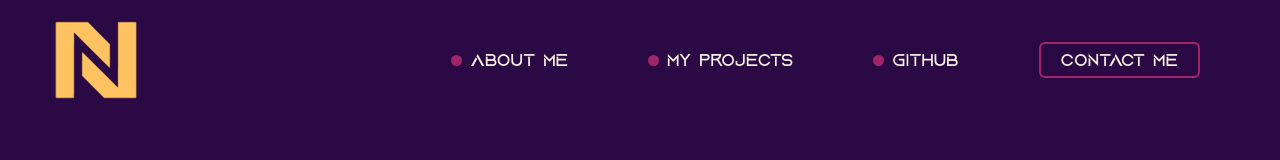
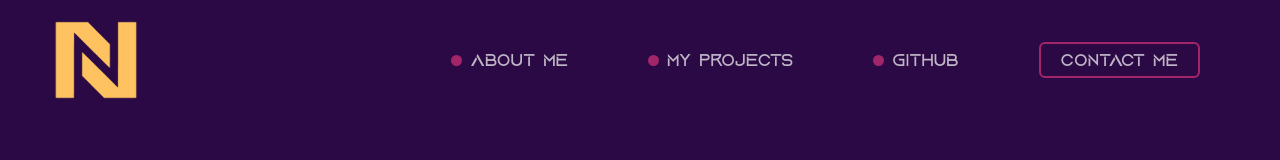
Before and after one commit to NickUCLA/Nick-Heal-Portfolio, a React (Vite) app: page / in a window 1280 px wide. Shown: the top 160 px of the page. Built offline with nearby package versions, Linux system fonts and the light colour scheme.

Commit message:
adjusted colors

```diff
--- a/src/components/Navbar.jsx
+++ b/src/components/Navbar.jsx
@@ -19,7 +19,7 @@ function NavBar() {
           <img src={logo} alt="Logo" className="w-24 h-24" />
         </div>
         <div className="right">
-          <ul className="flex gap-20 flex-row text-lighter-gray">
+          <ul className="flex gap-20 flex-row text-light-gray">
             <li className="cursor-pointer flex flex-row items-center group">
               <a
                 className="flex flex-row items-center gap-2 group-hover:text-white transition-all text-lg"
--- a/src/components/ProjectShowcase.jsx
+++ b/src/components/ProjectShowcase.jsx
@@ -115,7 +115,7 @@ const ProjectShowcase = ({ isOpenFromProps, setIsOpenFromProps, project }) => {
                             {info.infoTitle}
                           </span>
                         </h1>
-                        <p className="md:ml-6 text-light-gray whitespace-pre-wrap sm:ml-2">
+                        <p className="md:ml-6 text-lighter-gray whitespace-pre-wrap sm:ml-2">
                           {info.infoText}
                         </p>
                       </div>
```
